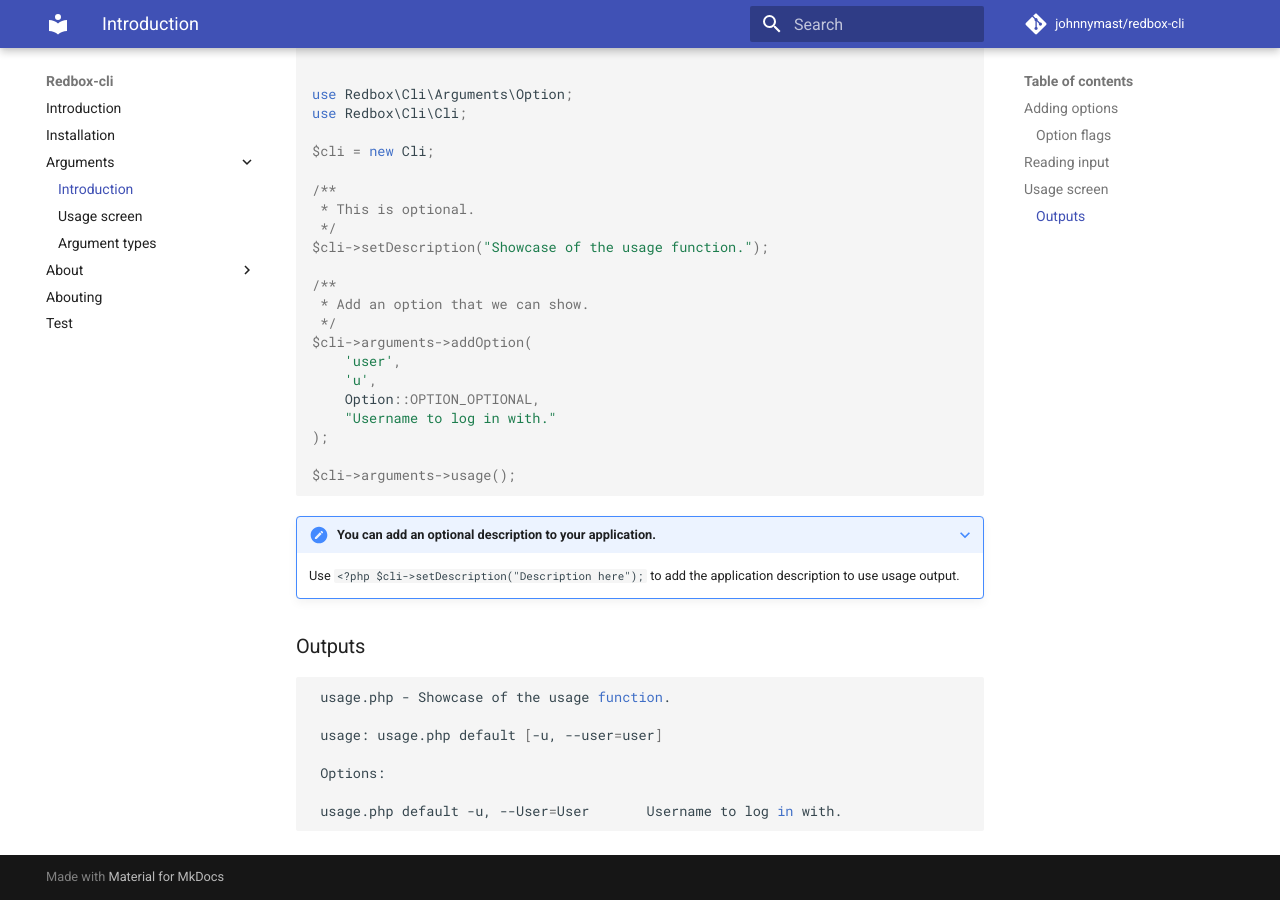
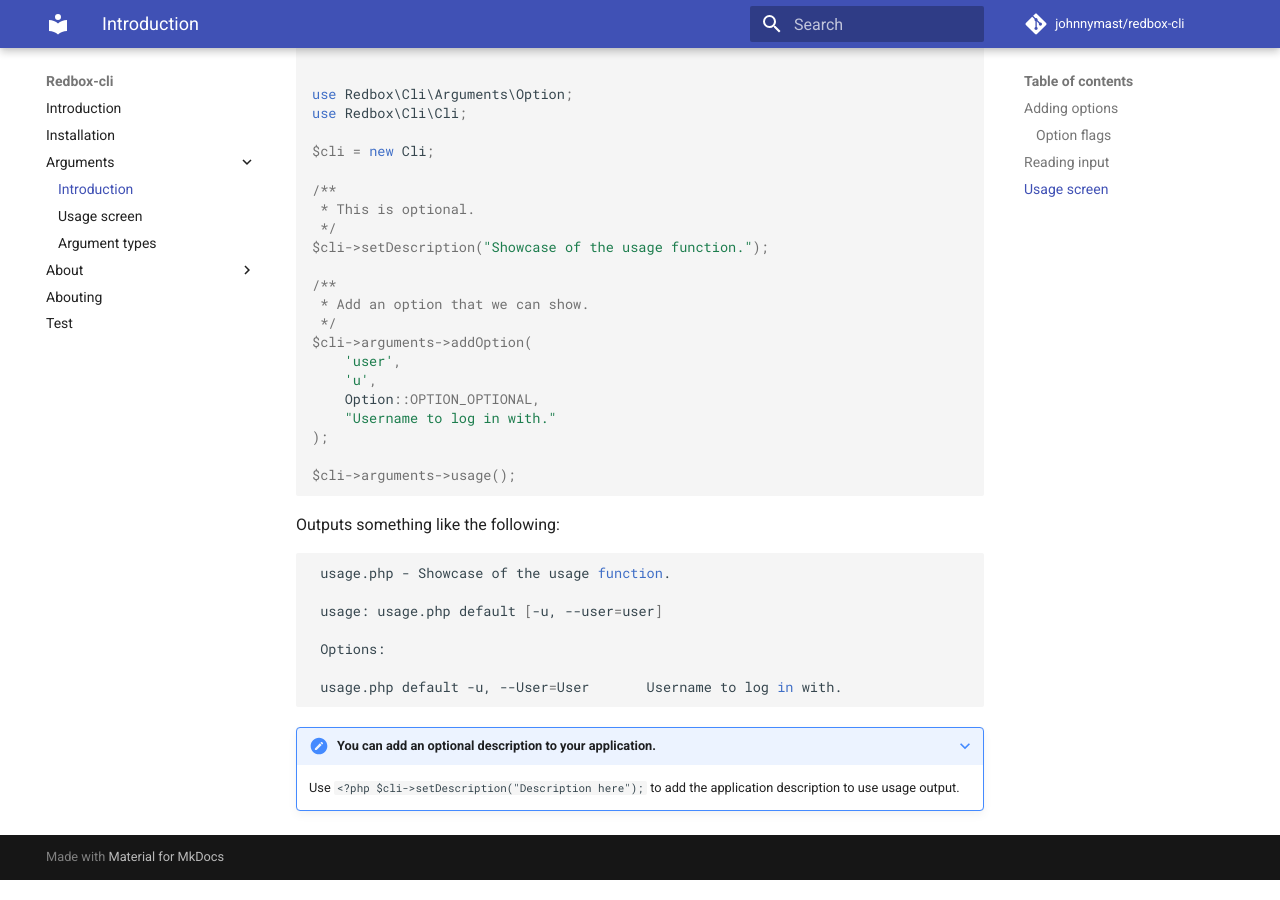
Before and after one commit to johnnymast/redbox-cli, an MkDocs documentation site: the page built from docs/arguments/introduction.md, in a window 1280 px wide and 900 px high, scrolled down 2023 px. Built offline with MkDocs 1.6.1 and Material for MkDocs 9.7.7, drawn with Linux system fonts in a browser that asks for light colours; comment, search, counter and statistics services are not loaded; part of the change alters nothing that is shown.

````diff
--- a/docs/arguments/introduction.md
+++ b/docs/arguments/introduction.md
@@ -115,12 +115,8 @@ $cli->arguments->addOption(
 
 $cli->arguments->usage();
 ```
+Outputs something like the following:
 
-???+ note "You can add an optional description to your application."
-
-    Use ```<?php $cli->setDescription("Description here");``` to add the application description to use usage output.
-
-### Outputs
 ```bash
 
  usage.php - Showcase of the usage function.
@@ -131,3 +127,8 @@ $cli->arguments->usage();
 
  usage.php default -u, --User=User       Username to log in with.
 ```
+
+
+???+ note "You can add an optional description to your application."
+
+    Use ```<?php $cli->setDescription("Description here");``` to add the application description to use usage output.
````
